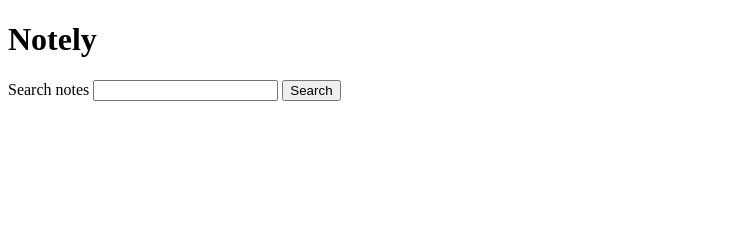
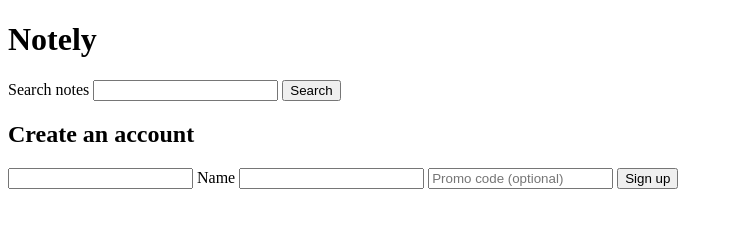
Before and after one commit to funkapu/sentinel-demo, a website: page public/index.html in a window 1280 px wide. Shown: the whole page, without its empty margins (0-733 px from the left). Drawn offline with Linux system fonts and the light colour scheme; no server answers.

Commit message:
Signup form on the home page

```diff
--- a/public/index.html
+++ b/public/index.html
@@ -12,6 +12,14 @@
       <input id="q" name="q" />
       <button>Search</button>
     </form>
+    <form id="signup" action="/api/signup" method="post">
+      <h2>Create an account</h2>
+      <input id="signup-email" name="email" type="email" required />
+      <label for="signup-name">Name</label>
+      <input id="signup-name" name="name" required />
+      <input id="signup-promo" name="promo" placeholder="Promo code (optional)" />
+      <button>Sign up</button>
+    </form>
     <div id="notes"></div>
     <script type="module" src="/app.js"></script>
   </body>
```
